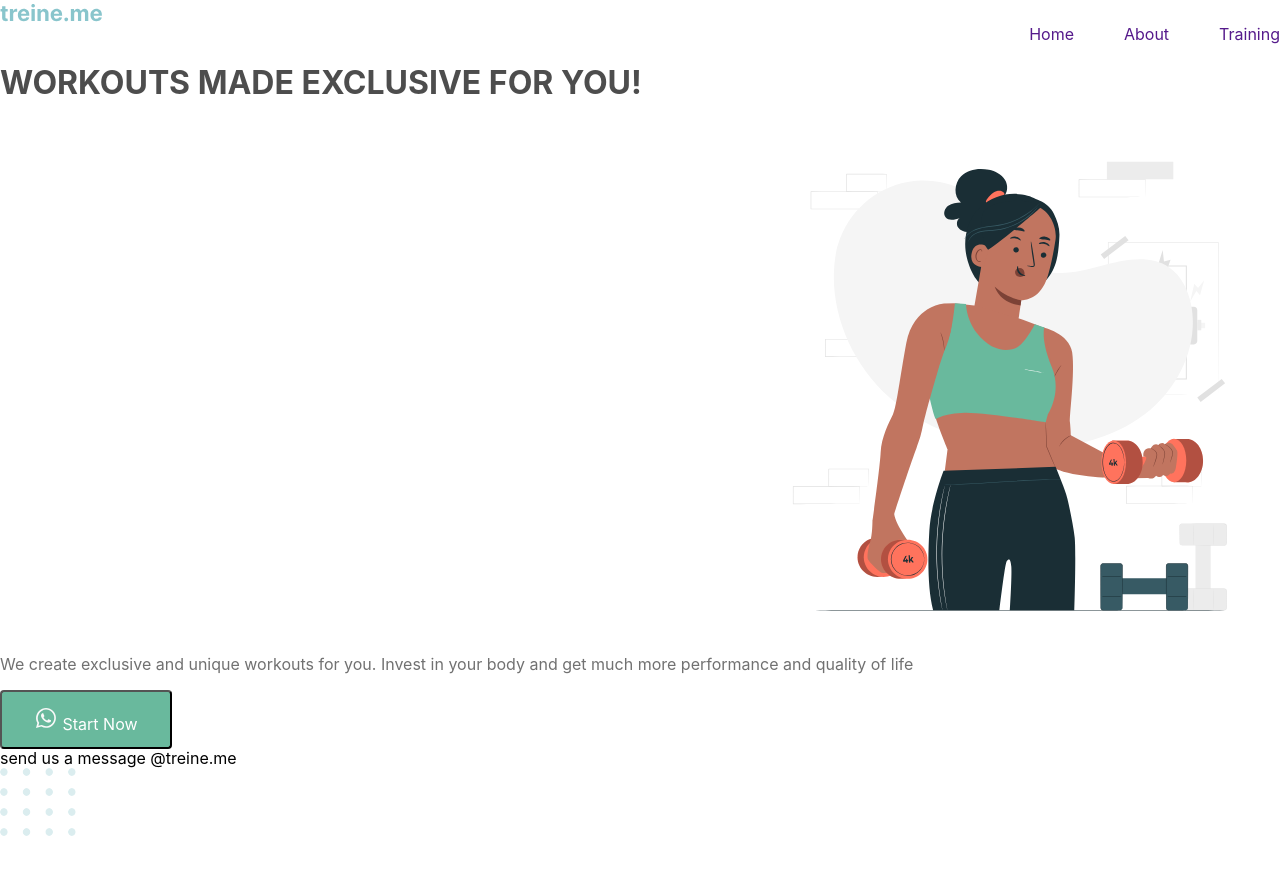
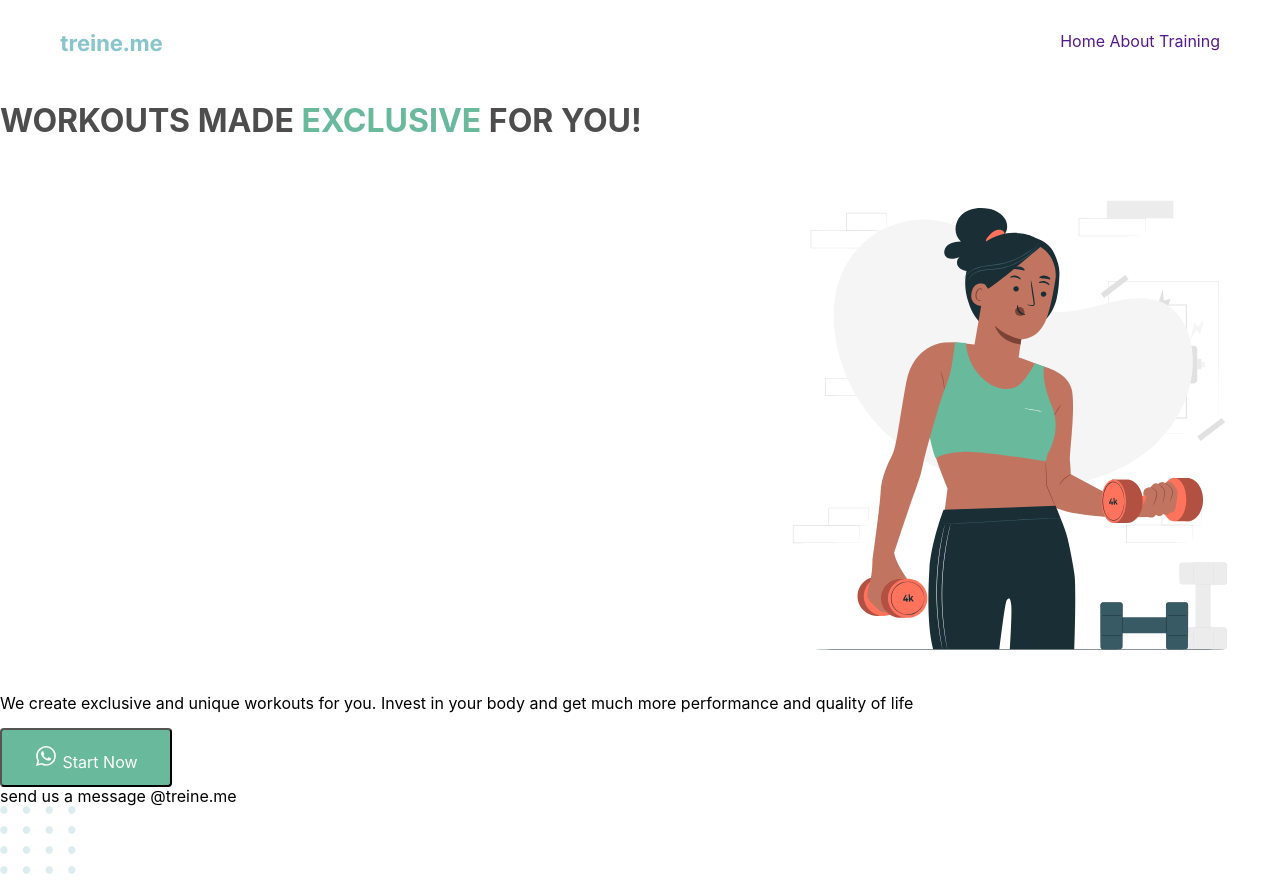
Before and after one commit to DElMArMAr/Examen-1, a website: page index.html in a window 1280 px wide. Before the commit the page ends 849 px from the top, so only its background shows below. Drawn offline with nearby package versions, Linux system fonts and the light colour scheme.

Commit message:
highlight

```diff
--- a/public/css/styles.css
+++ b/public/css/styles.css
@@ -8,20 +8,19 @@ h1 {
   color: #4D4D4D;
 }
 
-.Menu{
-  display: flex;
-  justify-content: flex-end;
-  display: flex;
-  gap: 50px;
+.highlight {
+  color: #69B99D;
 }
 
 
+.HomeMenu {
+  display: flex;
+  justify-content: space-between;
+  align-items: center;
+  padding: 30px 60px;
+}
 
 
-p {
-  font-size: 1rem;
-  color: #717171;
-}
 
 a {
   text-decoration: none;
```
